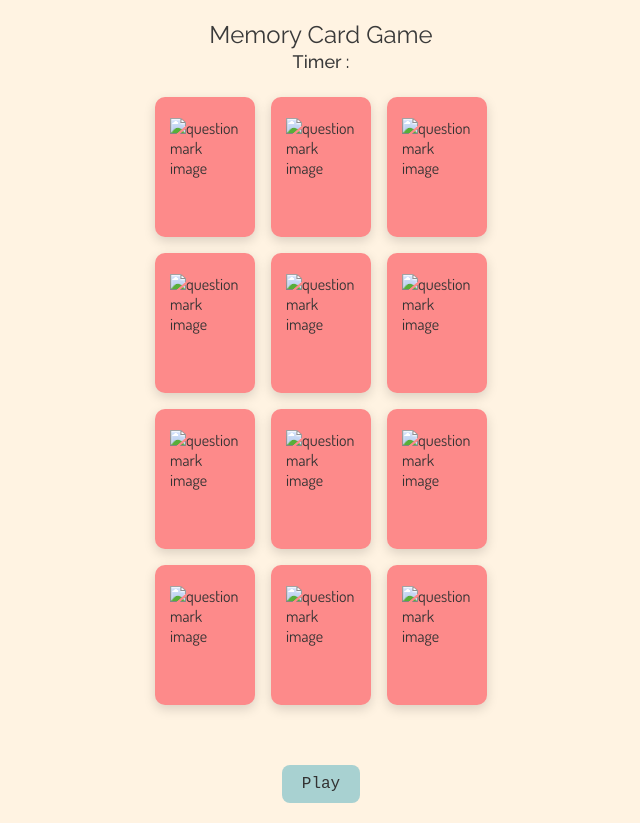
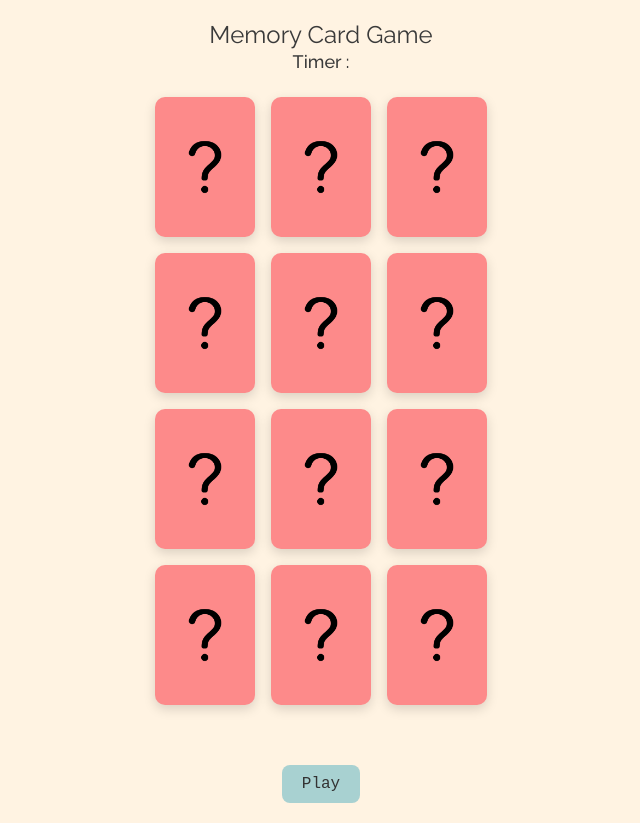
Before and after one commit to Yusuf-qamber/Memory-card-game, a plain HTML site: page index.html in a window 1280 px wide. Shown: the whole page, without its empty margins (319-959 px from the left). Drawn offline with Linux system fonts and the light colour scheme; the site is published under a folder, as on GitHub Pages, so addresses that start at the root find nothing; a web font is replaced by a local one.

Commit message:
updating span

```diff
--- a/index.html
+++ b/index.html
@@ -8,12 +8,10 @@
     <title>Memory card Game</title>
   </head>
   <body>
-
     <header>
-
       <p class="title">Memory Card Game</p>
       <div class="timer-wraper">
-        <span class=>Timer : </span>
+        <span>Timer :</span>
         <span class="timer"></span>
       </div>
 
@@ -21,119 +19,134 @@
     </header>
 
     <div class="game-container">
-
-
       <div class="card" data-lang="c++">
         <div class="front">
-          <img src="/assets/question.png" alt="question mark image" />
+          <img src="./assets/question.png" alt="question mark image" />
         </div>
         <div class="back">
-          <img src="/assets/c-.png" alt="c++ programing language image"/>
+          <img src="./assets/c-.png" alt="c++ programing language image" />
         </div>
       </div>
 
       <div class="card" data-lang="c++">
         <div class="front">
-          <img src="/assets/question.png" alt="question mark image" />
+          <img src="./assets/question.png" alt="question mark image" />
         </div>
         <div class="back">
-          <img src="/assets/c-.png" alt="c++ programing language image" />
+          <img src="./assets/c-.png" alt="c++ programing language image" />
         </div>
       </div>
 
       <div class="card" data-lang="c#">
         <div class="front">
-          <img src="/assets/question.png" alt="question mark image" />
+          <img src="./assets/question.png" alt="question mark image" />
         </div>
         <div class="back">
-          <img src="/assets/c-sharp.png" alt="c# programing language image"/>
+          <img src="./assets/c-sharp.png" alt="c# programing language image" />
         </div>
       </div>
 
       <div class="card" data-lang="c#">
         <div class="front">
-          <img src="/assets/question.png" alt="question mark image" />
+          <img src="./assets/question.png" alt="question mark image" />
         </div>
         <div class="back">
-          <img src="/assets/c-sharp.png" alt="c# programing language image" />
+          <img src="./assets/c-sharp.png" alt="c# programing language image" />
         </div>
       </div>
 
       <div class="card" data-lang="js">
         <div class="front">
-          <img src="/assets/question.png" alt="question mark image" />
+          <img src="./assets/question.png" alt="question mark image" />
         </div>
         <div class="back">
-          <img src="/assets/java-script.png" alt="javascript programing language image" />
+          <img
+            src="./assets/java-script.png"
+            alt="javascript programing language image"
+          />
         </div>
       </div>
 
       <div class="card" data-lang="js">
         <div class="front">
-          <img src="/assets/question.png" alt="question mark image" />
+          <img src="./assets/question.png" alt="question mark image" />
         </div>
         <div class="back">
-          <img src="/assets/java-script.png" alt="javascript programing language image" />
+          <img
+            src="./assets/java-script.png"
+            alt="javascript programing language image"
+          />
         </div>
       </div>
 
       <div class="card" data-lang="java">
         <div class="front">
-          <img src="/assets/question.png" alt="question mark image" />
+          <img src="./assets/question.png" alt="question mark image" />
         </div>
         <div class="back">
-          <img src="/assets/java.png" alt="java programing language image" />
+          <img src="./assets/java.png" alt="java programing language image" />
         </div>
       </div>
 
       <div class="card" data-lang="java">
         <div class="front">
-          <img src="/assets/question.png" alt="question mark image" />
+          <img src="./assets/question.png" alt="question mark image" />
         </div>
         <div class="back">
-          <img src="/assets/java.png" alt="java programing language image" />
+          <img src="./assets/java.png" alt="java programing language image" />
         </div>
       </div>
 
       <div class="card" data-lang="php">
         <div class="front">
-          <img src="/assets/question.png" alt="question mark image" />
+          <img src="./assets/question.png" alt="question mark image" />
         </div>
         <div class="back">
-          <img src="/assets/programing.png" alt="php programing language image" />
+          <img
+            src="./assets/programing.png"
+            alt="php programing language image"
+          />
         </div>
       </div>
 
       <div class="card" data-lang="php">
         <div class="front">
-          <img src="/assets/question.png" alt="question mark image" />
+          <img src="./assets/question.png" alt="question mark image" />
         </div>
         <div class="back">
-          <img src="/assets/programing.png" alt="php programing language image" />
+          <img
+            src="./assets/programing.png"
+            alt="php programing language image"
+          />
         </div>
       </div>
 
       <div class="card" data-lang="python">
         <div class="front">
-          <img src="/assets/question.png" alt="question mark image" />
+          <img src="./assets/question.png" alt="question mark image" />
         </div>
         <div class="back">
-          <img src="/assets/python.png" alt="python programing language image" />
+          <img
+            src="./assets/python.png"
+            alt="python programing language image"
+          />
         </div>
       </div>
 
       <div class="card" data-lang="python">
         <div class="front">
-          <img src="/assets/question.png" alt="question mark image" />
+          <img src="./assets/question.png" alt="question mark image" />
         </div>
         <div class="back">
-          <img src="/assets/python.png" alt="python programing language image" />
+          <img
+            src="./assets/python.png"
+            alt="python programing language image"
+          />
         </div>
       </div>
     </div>
     <div class="button-wraper">
       <button class="play">Play</button>
-
     </div>
   </body>
 </html>
```
Also changed, not shown: 1 other file.
